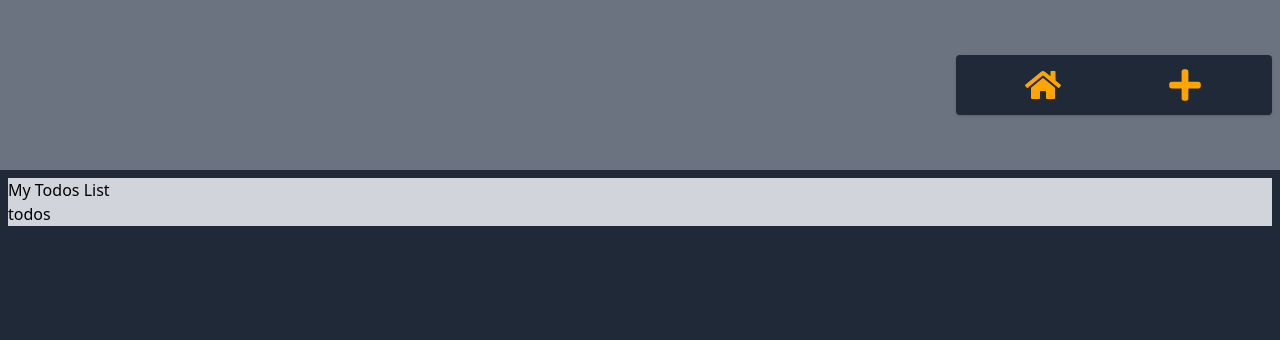
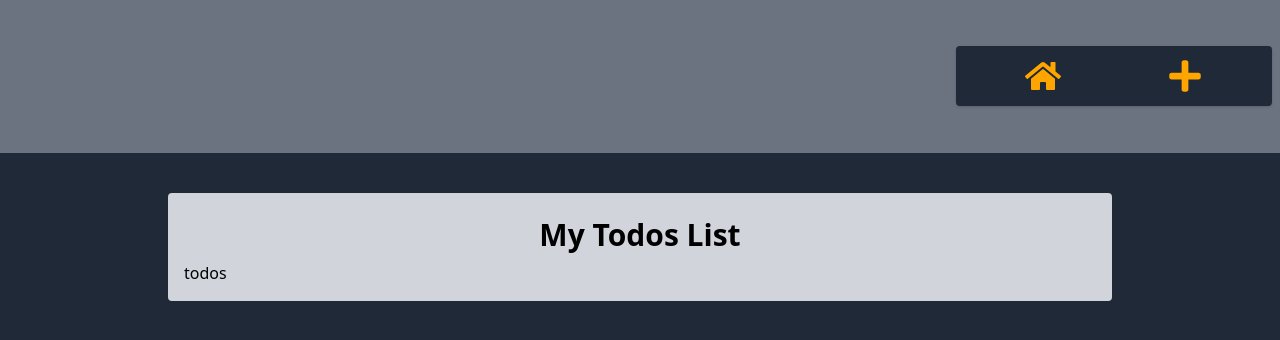
Before and after one commit to mreleftheros/react-todos, a React (Create React App) app: page / in a window 1280 px wide. Shown: the top 340 px of the page. Built offline with nearby package versions, Linux system fonts and the light colour scheme.

Commit message:
Add Home

```diff
--- a/src/components/pages/Home.jsx
+++ b/src/components/pages/Home.jsx
@@ -4,8 +4,8 @@ import Todos from "../Todos";
 const Home = () => {
   return (
     <Card isBig>
-      <section className="bg-gray-300">
-        <h2>My Todos List</h2>
+      <section className="bg-gray-300 p-4 rounded">
+        <h2 className="p-2 text-center text-3xl font-bold">My Todos List</h2>
         <Todos />
       </section>
     </Card>
--- a/src/components/shared/Card.jsx
+++ b/src/components/shared/Card.jsx
@@ -1,5 +1,13 @@
 const Card = ({ children, isBig }) => {
-  return <div className={`p-2`}>{children}</div>;
+  return (
+    <div
+      className={`p-2 ${isBig ? "w-3/4 mx-auto" : "w-full"} my-${
+        isBig ? "8" : "4"
+      }`}
+    >
+      {children}
+    </div>
+  );
 };
 
 Card.defaultProps = {
--- a/src/style.css
+++ b/src/style.css
@@ -653,6 +653,10 @@ video {
   width: 75%;
 }
 
+.w-full {
+  width: 100%;
+}
+
 .list-none {
   list-style-type: none;
 }
@@ -675,6 +679,14 @@ video {
 
 .rounded {
   border-radius: 0.25rem;
+}
+
+.rounded-xl {
+  border-radius: 0.75rem;
+}
+
+.rounded-lg {
+  border-radius: 0.5rem;
 }
 
 .border-b-4 {
```
